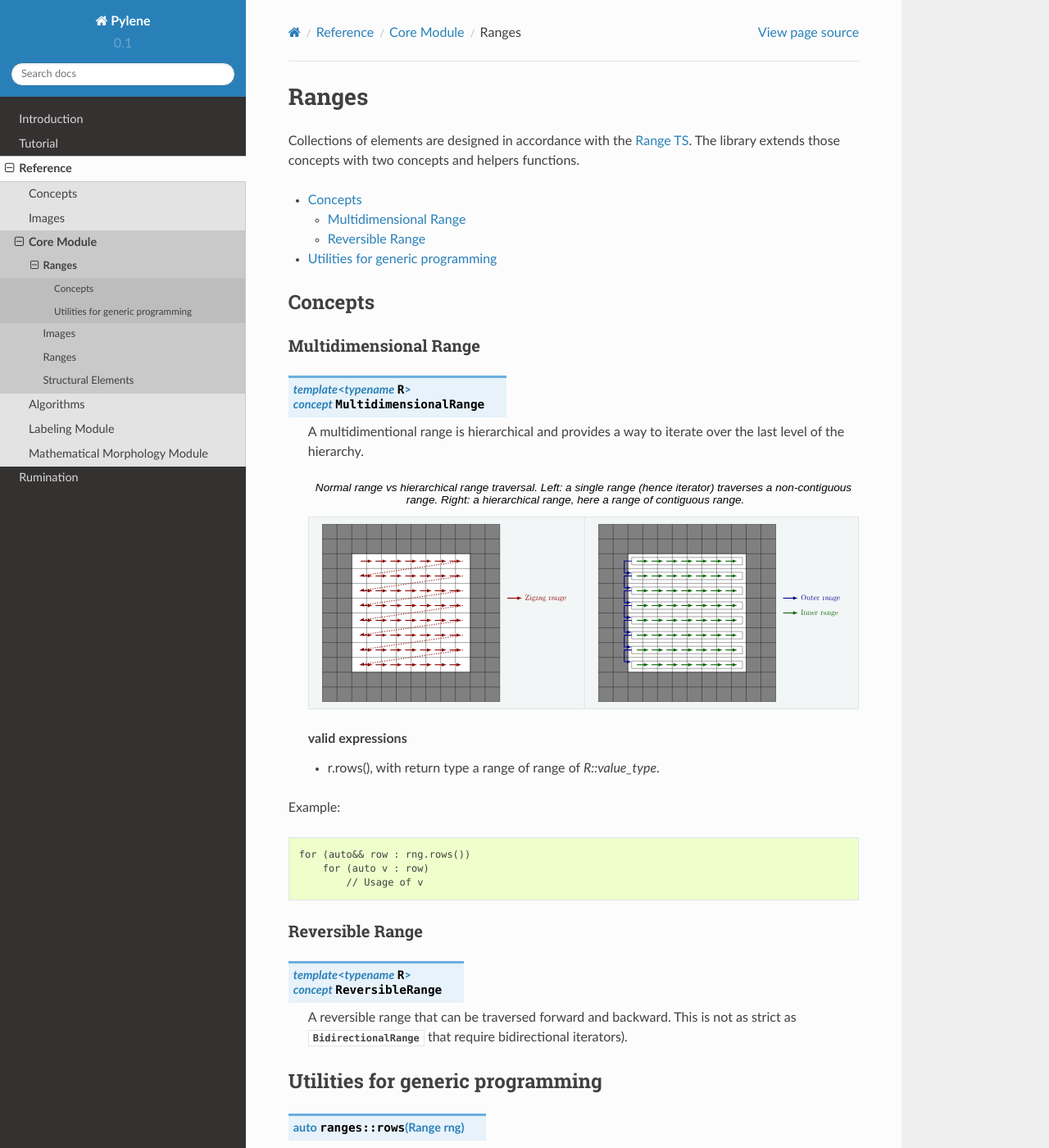
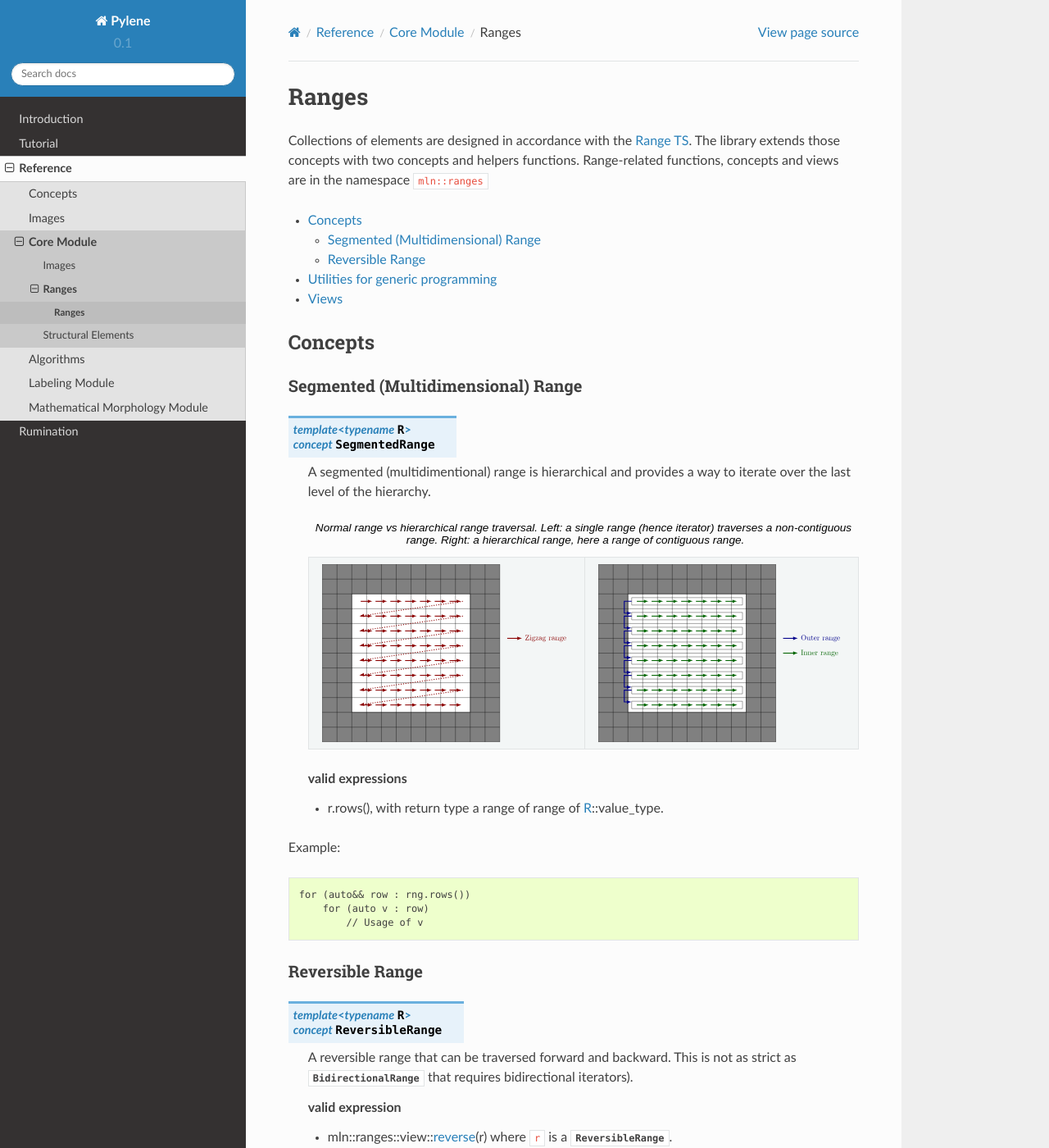
Before and after one commit to GerHobbelt/pylene, a Sphinx documentation site: the page built from doc/source/core/ranges.rst, in a window 1280 px wide and 1400 px high. Shown: the whole window at 82% size. Built offline with Sphinx 7.4.7 and the Read the Docs theme 2.0.0, drawn with Linux system fonts in a browser that asks for light colours; some of the changed text lies outside the part shown.

Commit message:
Add new view mln::ranges::view::transform

```diff
--- a/doc/source/core/ranges.rst
+++ b/doc/source/core/ranges.rst
@@ -1,23 +1,27 @@
 Ranges
 ######
 
-Collections of elements are designed in accordance with the `Range TS <https://en.cppreference.com/w/cpp/experimental/ranges>`_.
-The library extends those concepts with two concepts and helpers functions.
+Collections of elements are designed in accordance with the `Range TS
+<https://en.cppreference.com/w/cpp/experimental/ranges>`_.  The library extends those concepts with two concepts and
+helpers functions. Range-related functions, concepts and views are in the namespace ``mln::ranges``
+
 
 
 .. contents::
    :local:
 
 
+.. cpp:namespace:: mln::ranges
+
 Concepts
 ********
 
-Multidimensional Range
-======================
+Segmented (Multidimensional) Range
+==================================
 
-.. cpp:concept:: template <typename R> MultidimensionalRange
+.. cpp:concept:: template <typename R> SegmentedRange
 
-    A multidimentional range is hierarchical and provides a way to iterate over the last level of the hierarchy.
+    A segmented (multidimentional) range is hierarchical and provides a way to iterate over the last level of the hierarchy.
 
 
     .. list-table:: Normal range vs hierarchical range traversal. Left: a single range (hence iterator) traverses a
@@ -32,7 +36,7 @@ Multidimensional Range
 
     .. rubric:: valid expressions
 
-    - :cpp:expr:`r.rows()`, with return type a range of range of `R::value_type`.
+    - :cpp:expr:`r.rows()`, with return type a range of range of :cpp:expr:`R::value_type`.
 
 
 Example::
@@ -47,10 +51,13 @@ Reversible Range
 
 .. cpp:concept:: template <typename R> ReversibleRange
 
-    A reversible range that can be traversed forward and backward. This is not as strict as :cpp:concept:`BidirectionalRange` that require
-    bidirectional iterators).
+    A reversible range that can be traversed forward and backward. This is not
+    as strict as :cpp:concept:`BidirectionalRange` that requires bidirectional
+    iterators).
 
+    .. rubric:: valid expression
 
+    - :cpp:expr:`mln::ranges::view::reverse(r)` where ``r`` is a :cpp:concept:`ReversibleRange`.
 
 
 
@@ -72,11 +80,11 @@ Utilities for generic programming
         for (auto v : r)
           // Usage of v
 
+
 .. c:macro:: mln_foreach
 
-   This macro eases the usage of multidimensional ranges for generic programming and efficient iteration.
-   The syntax is :cpp:expr:`mln_foreach(decl_expr, rng_expr)`. If :cpp:expr:`decl_expr` uses commas, it has to be
-   parenthesized.
+   This macro eases the usage of multidimensional ranges for generic programming and efficient iteration.  The syntax is
+   :cpp:expr:`mln_foreach(decl_expr, rng_expr)`. If :cpp:expr:`decl_expr` uses commas, it has to be parenthesized.
 
 
    .. rubric:: Examples
@@ -90,3 +98,12 @@ Utilities for generic programming
 
      mln_foreach((auto [v1, v2]), mln::ranges::zip(rng1, rng2))
        // Usage of v1 and v2
+
+
+Views
+*****
+
+.. toctree::
+
+   ranges/reverse
+   ranges/transform
```
Also changed, not shown: other parts of doc/source/core/ranges.rst (+4 -3 lines), doc/source/core.rst (+25 -6 lines), doc/source/core/ranges/reverse.rst (added, +39 -0 lines), doc/source/core/ranges/transform.rst (added, +40 -0 lines), 9 other files.
